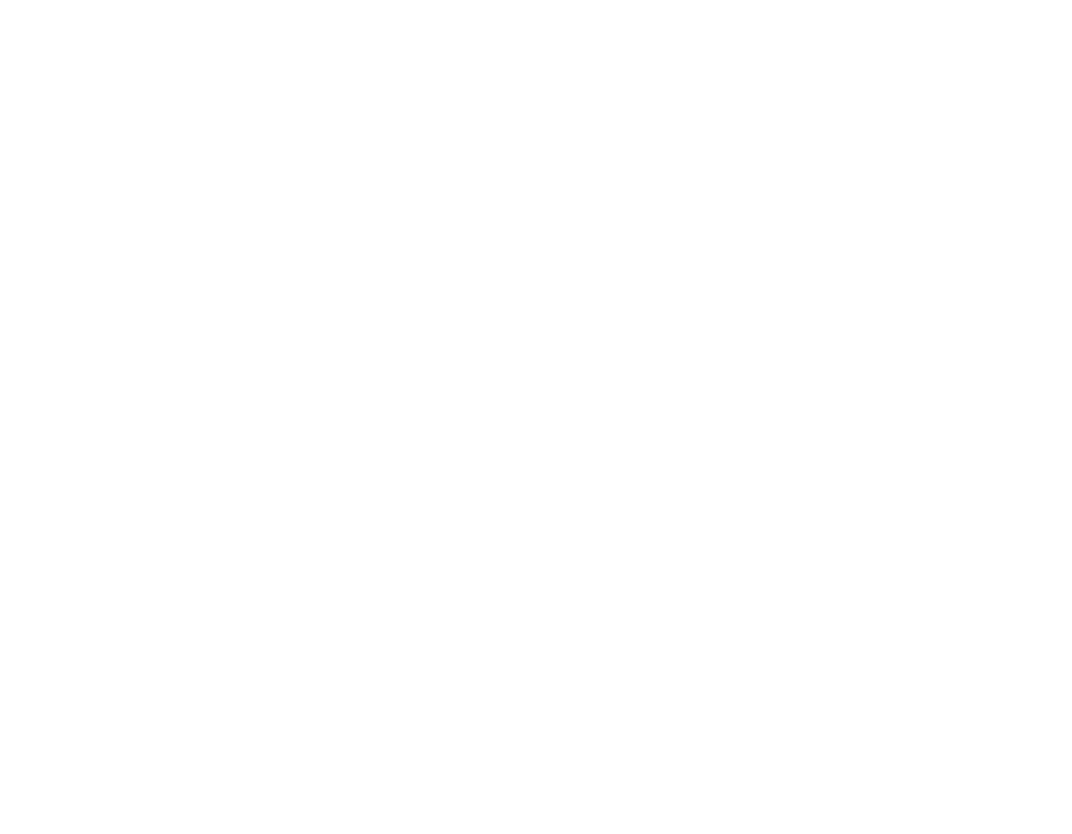
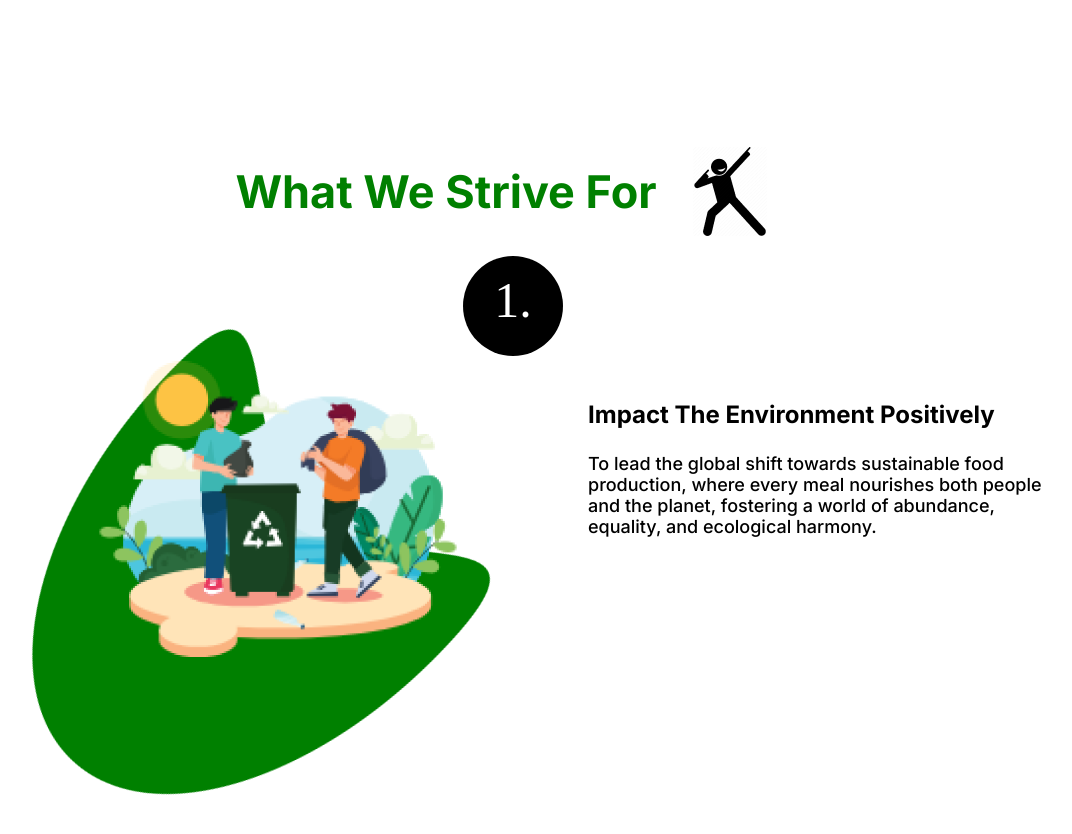
Before and after one commit to sneha01vaish/ECO-AFRIQA1, a React (Create React App) app in the folder freshly_set/frontend/: page /about-us in a window 1280 px wide. Shown: the part 1480-2314 px from the top of the page, without its empty margins (139-1211 px from the left). Before the commit the page ends 1433 px from the top, so only its background shows below. Built offline with nearby package versions, Linux system fonts and the light colour scheme.

Commit message:
strive for

```diff
--- a/freshly_set/frontend/src/components/pages/about-us/About.js
+++ b/freshly_set/frontend/src/components/pages/about-us/About.js
@@ -2,6 +2,7 @@
 import Nav from '../../Nav/Navbar'
 import Hero from './Hero'
 import MissionVision from './MissionVision'
+import StriveFor from './StriveFor'
 
 function About() {
   return (
@@ -10,6 +11,7 @@
 
         <Hero />
         <MissionVision />
+        <StriveFor />
     </div>
   )
 }
--- a/freshly_set/frontend/src/components/pages/about-us/StriveFor.js
+++ b/freshly_set/frontend/src/components/pages/about-us/StriveFor.js
@@ -2,7 +2,29 @@
 
 function StriveFor() {
   return (
-    <div>StriveFor</div>
+    <div className="flex   mt-[174px]">
+        <div className="block w-[100%]">
+            <div className="flex justify-center items-center w-[100%]">
+                <h2 className="text-[#008000] text-[45px] text-center font-inter">What We Strive For </h2>
+                <img className="ml-[36px] lg:h-[89px] lg:w-[74px] object-cover" src="/static/media/striveFor.png"/>
+            </div>
+
+
+            <div className=" w-[100%] relative">
+                <div className="flex ">
+                    <img className="h-[425.063px] z-[10] absolute left-[134px] top-[90px] w-[466.91px] rotate-[-23.241deg]" src="/static/media/striveForEllipse1.png" alt="StriveFor2"/>
+                    <img className="absolute z-[20] left-[208px] top-[105px]" src="/static/media/striveForTrash.png" alt="StriveFor2"/>
+                    {/* Text */}
+                    <div className="bg-black  absolute lg:left-[602px] rounded-full h-[100px] w-[100px] text-white text-center  text-[50px]"><p className="mt-[15px] my-auto">1.</p></div>
+
+                    <div className="block absolute lg:left-[727px] lg:top-[120px]">
+                        <p className="text-black font-inter text-[24px] w-[434px] font-[700]">Impact The Environment Positively</p>
+                        <p className="text-black font-inter text-[18px] w-[457px] font-[500]">To lead the global shift towards sustainable food production, where every meal nourishes both people and the planet, fostering a world of abundance, equality, and ecological harmony.</p>
+                    </div>
+                </div>
+            </div>
+        </div>
+    </div>
   )
 }
 
```
